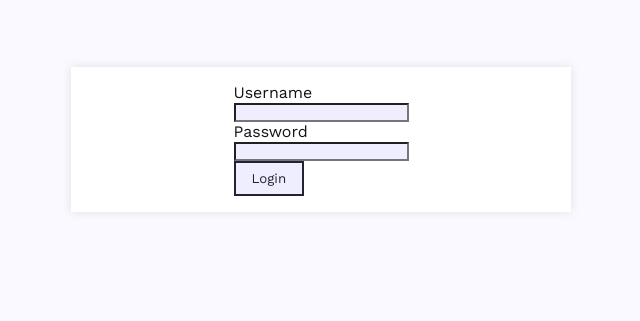
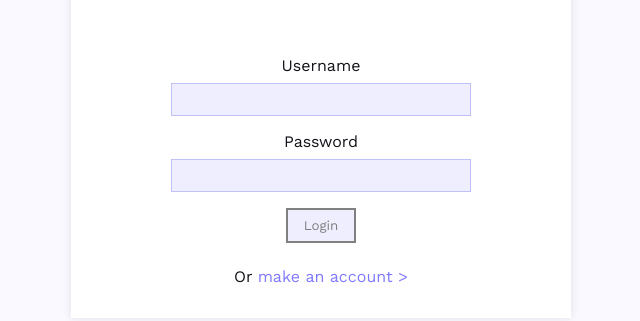
Before and after one commit to Strategeable/strategeable-trader, a Vue app in the folder frontend/: page /settings in a window 1280 px wide. Shown: the part 261-582 px from the top of the page, without its empty margins (319-959 px from the left). Built offline with nearby package versions, Linux system fonts and the light colour scheme; no server answers.

Commit message:
Style login page

```diff
--- a/frontend/src/assets/css/extra.scss
+++ b/frontend/src/assets/css/extra.scss
@@ -24,6 +24,8 @@
   --table-header: #2b2b41;
   --table-row: #1e1e2a;
   --table-row-alt: #262636;
+
+  --disabled: grey;
 
   --container-width: 1600px;
 
@@ -53,6 +55,8 @@
   --table-row: var(--background);
   --table-row-alt: #ffffff;
 
+  --disabled: grey;
+
   --container-width: 1600px;
 
   --signal-tile: #ffffff;
@@ -79,8 +83,8 @@ button {
   }
   &:disabled {
     background-color: var(--background-darken);
-    border-color: var(--text-secondary);
-    color: var(--text-secondary);
+    border-color: var(--disabled);
+    color: var(--disabled);
     cursor: unset;
   }
   &.outline {
--- a/frontend/src/components/auth/Login.vue
+++ b/frontend/src/components/auth/Login.vue
@@ -1,5 +1,6 @@
 <template>
   <div class="login">
+    <form @submit="login">
       <div class="input">
         <p>Username</p>
         <input
@@ -17,9 +18,11 @@
       <button
         :disabled="!valid"
         @click="login"
+        type="submit"
       >
         Login
       </button>
+    </form>
   </div>
 </template>
 
@@ -53,5 +56,35 @@ export default defineComponent({
 </script>
 
 <style lang="scss" scoped>
-
+.login {
+  width: 100%;
+  form {
+    width: 100%;
+    display: flex;
+    flex-direction: column;
+    justify-content: center;
+    align-items: center;
+  }
+  .input {
+    width: 100%;
+    margin-bottom: 1rem;
+    display: flex;
+    flex-direction: column;
+    justify-content: center;
+    align-items: center;
+    p {
+      margin-bottom: 0.5rem;
+      text-align: center;
+    }
+    input {
+      width: 100%;
+      padding: 0.5rem;
+      border: 1px solid var(--border-color);
+      max-width: 300px;
+      &:active, &:focus {
+        outline: var(--primary) solid 1px;
+      }
+    }
+  }
+}
 </style>
--- a/frontend/src/components/layout/AuthLayout.vue
+++ b/frontend/src/components/layout/AuthLayout.vue
@@ -1,8 +1,11 @@
 <template>
   <div class="auth">
     <div class="inner">
+      <img src="@/assets/img/logo-white.svg" alt="logo"/>
       <login v-if="showLogin"/>
       <register v-else/>
+      <p v-if="showLogin" class="or">Or <span @click="showLogin = false">make an account ></span></p>
+      <p v-else class="or">Or <span @click="showLogin = true">log in ></span></p>
     </div>
   </div>
 </template>
@@ -39,12 +42,26 @@ export default defineComponent({
     width: 100%;
     max-width: 500px;
     margin: 0 1rem;
-    padding: 1rem;
+    padding: 2rem 1rem;
     background-color: var(--background-lighten);
     display: flex;
     flex-direction: column;
     justify-content: center;
     align-items: center;
+    img {
+      width: 250px;
+      margin-bottom: 2rem;
+    }
+    .or {
+      margin-top: 1.5rem;
+      span {
+        color: var(--primary);
+        cursor: pointer;
+        &:hover {
+          text-decoration: underline;
+        }
+      }
+    }
   }
 }
 </style>
```
Also changed, not shown: frontend/src/assets/img/logo-white.svg (added). Lines whose indentation alone changed are shown as unchanged.
